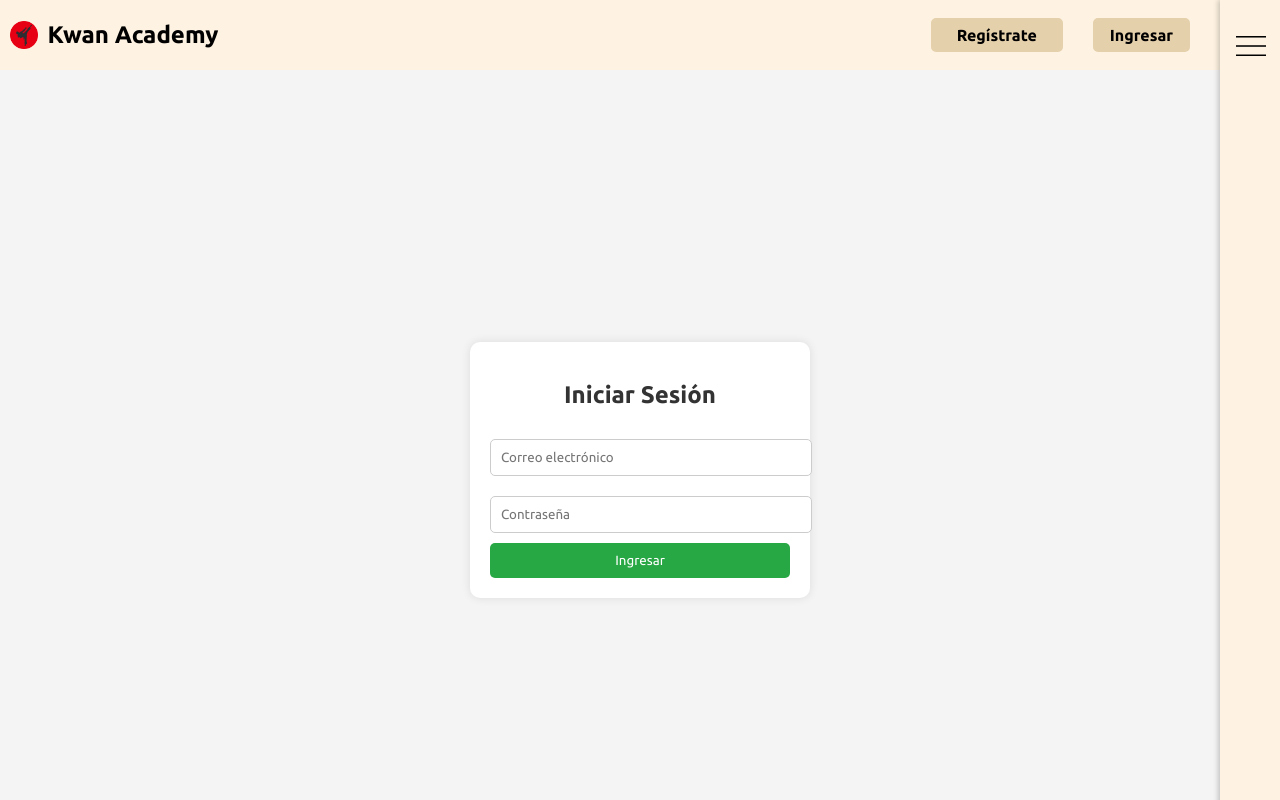
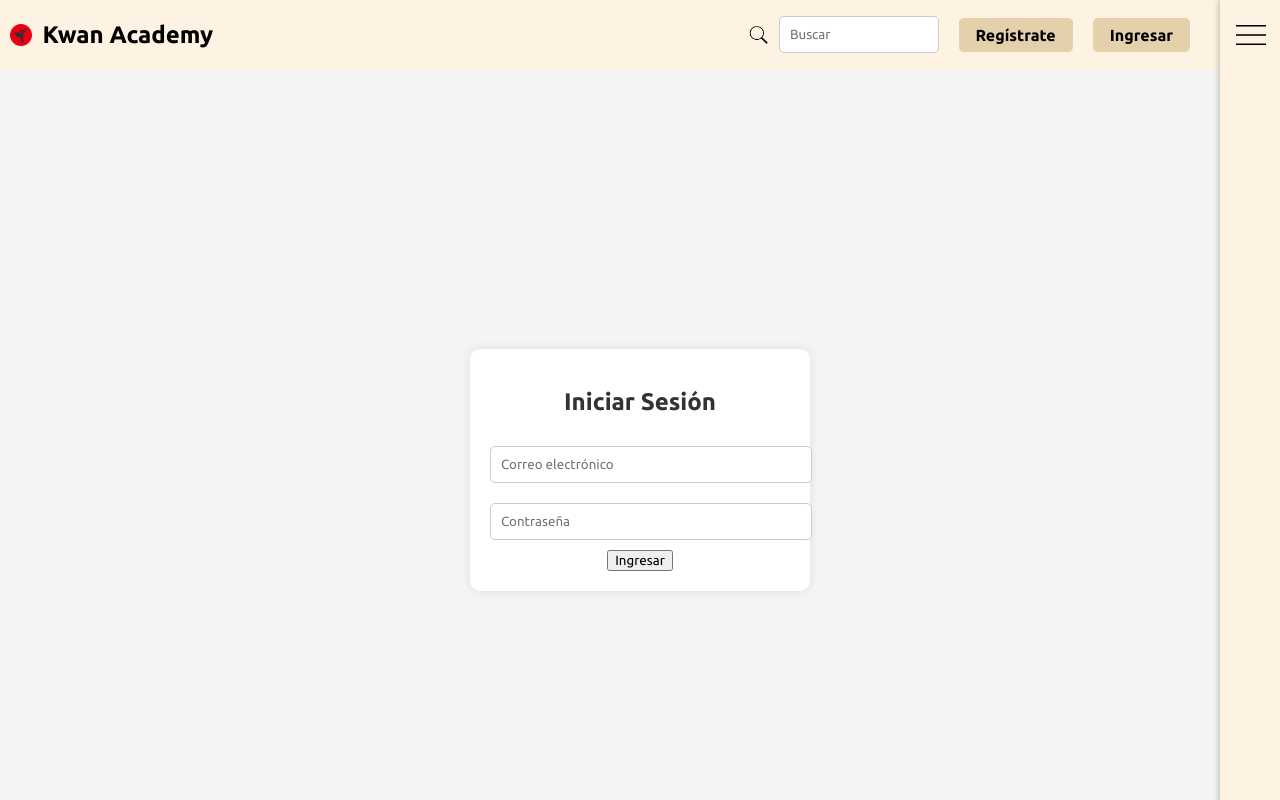
Before and after one commit to Oviedo07/KwanAcademy, a React (Create React App) app: page /SignIn in a window 1280 px wide. Shown: the top 800 px of the page. Built offline with nearby package versions, Linux system fonts and the light colour scheme.

Commit message:
Cambios de css y barra de busqueda

```diff
--- a/src/Components/Navbar.module.css
+++ b/src/Components/Navbar.module.css
@@ -177,7 +177,7 @@
   display: flex;
   align-items: center;
   justify-content: flex-end; /* Asegura alineación correcta */
-  gap: px; /* Espacio entre "Regístrate" y el icono */
+  gap: 20px; /* Espacio entre "Regístrate" y el icono */
 }
 
 .registerLink {
@@ -202,7 +202,7 @@
   border-radius: 5px;
   cursor: pointer;
   transition: background 0.3s ease-in-out, border-color 0.3s ease-in-out;
-  margin-right: 30px;
+  /* margin-right: 30px; */
 }
 
 .registerButton:hover {
@@ -235,3 +235,11 @@
   background-color: #b9a584; /* Rojo más oscuro en hover */
   border-color: #b9a584 ; /* Verde más oscuro en hover */
 }
+
+/*BARRA DE BUSQUEDA */
+
+.searchLogo {
+  width: 4%;
+  height: 4%;
+  margin: -10px;
+}
--- a/src/Components/navBar.js
+++ b/src/Components/navBar.js
@@ -4,7 +4,7 @@ import styles from "./Navbar.module.css";
 import menuside from "../assets/images/menuside.png";
 import logoside from "../assets/images/logoka.png";
 import logo from "../assets/images/logoka.png";
-
+import search from "../assets/images/search.png";
 
 const Navbar = () => {
   const [menuOpen, setMenuOpen] = useState(false);
@@ -20,6 +20,8 @@ const Navbar = () => {
 
       {/* Contenedor del Menú y Regístrate */}
       <div className={styles.menuContainer}>
+      <img src={search} className={styles.searchLogo} alt=""></img>
+        <input className={styles.searchInput} placeholder="Buscar"></input>
         <button className={styles.registerButton} onClick={() => navigate("/Register")}>
           Regístrate
         </button>
@@ -60,7 +62,7 @@ const Navbar = () => {
           <li onClick={() => navigate("/servicios")}>Técnicas de defensa</li>
           <li onClick={() => navigate("/Courses")}>Cursos virtuales</li>
           <li onClick={() => navigate("/videos")}>Videos de práctica</li>
-          <li onClick={() => navigate("/contacto")}>Registro</li>
+          {/* <li onClick={() => navigate("/Register")}>Registro</li> */}
         </ul>
       </div>
     </div>
--- a/src/Screens/SignIn.js
+++ b/src/Screens/SignIn.js
@@ -43,7 +43,7 @@ const SignIn = () => {
           onChange={(e) => setPassword(e.target.value)}
           required
         />
-        <button type="submit">Ingresar</button>
+        <button className="SingInBtn"type="submit">Ingresar</button>
       </form>
     </div>
   );
--- a/src/Screens/SignIn.module.css
+++ b/src/Screens/SignIn.module.css
@@ -23,7 +23,7 @@
     border-radius: 5px;
   }
 
-  button {
+  SingInBtn {
     width: 100%;
     padding: 10px;
     background-color: #28a745;
@@ -33,7 +33,7 @@
     cursor: pointer;
   }
 
-  button:hover {
+  SingInBtn:hover {
     background-color: #218838;
   }
 
--- a/src/index.css
+++ b/src/index.css
@@ -8,22 +8,6 @@
 * {
   font-family: 'Ubuntu', sans-serif;
 }
-
-/* Hover de la palabra KWan Academy en el home*/
-
-.kwan {
-  transition: color 0.5s ease-in-out; /* Suaviza la transición del color */
-}
-
-.kwan:hover {
-  color: #E70014;
-  cursor: none;
-
-  font-weight: bold;
-  transition: 0.5s;
-
-}
-
 
 
 body {
@@ -40,7 +24,6 @@ code {
   font-family: source-code-pro, Menlo, Monaco, Consolas, 'Courier New',
     monospace;
 }
-/*
 
 /*
 body {
--- a/src/index.js
+++ b/src/index.js
@@ -3,6 +3,7 @@ import ReactDOM from 'react-dom/client';
 import './index.css';
 import App from './App';
 import reportWebVitals from './reportWebVitals';
+
 
 const root = ReactDOM.createRoot(document.getElementById('root'));
 root.render(
```
Also changed, not shown: src/assets/images/search.png (added), 1 other file (tests, documents, lock files or other folders).
